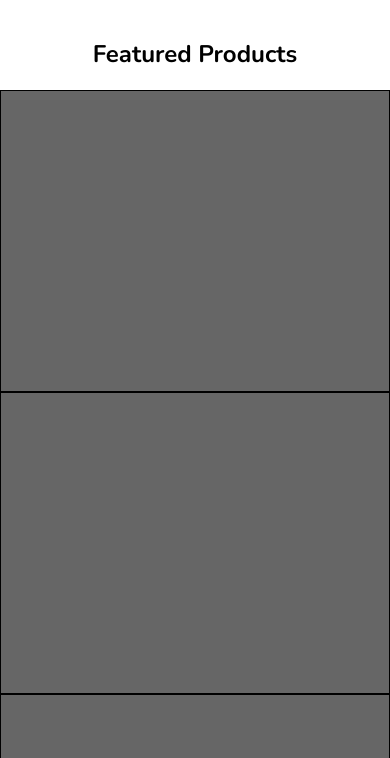
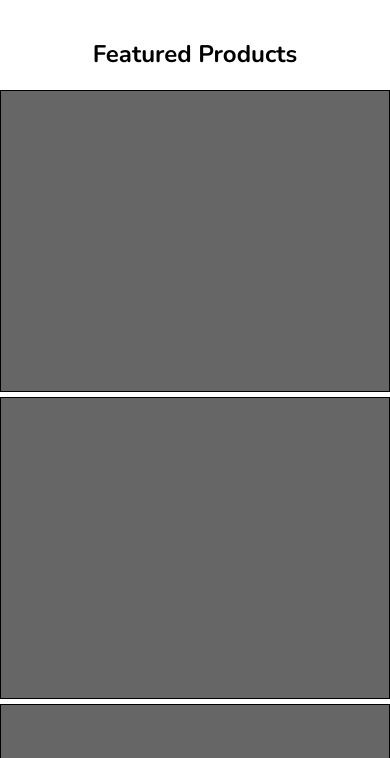
Before and after one commit to beatricemagana/e-commerce-layout, a plain HTML site: page index.html in a window 390 px wide. Shown: the part 1242-2000 px from the top of the page. Drawn offline with nearby package versions, Linux system fonts and the light colour scheme.

Commit message:
add grid to featured products

```diff
--- a/style.css
+++ b/style.css
@@ -50,6 +50,8 @@ body {
     max-width: 1200px;
     margin: 0 auto;
     display: grid;
+    grid-template-columns: repeat(3, 1fr);
+    grid-gap: 5px;
 }
 
 .featured-product-item {
@@ -63,10 +65,19 @@ body {
     .category-item {
         min-width: 50%;
     }
+
+    .featured-products {
+        grid-template-columns: repeat(2, 1fr);
+    }
+
 }
 
 @media (max-width: 800px) {
     .category-item {
         min-width: 100%;
     }
+
+    .featured-products {
+        grid-template-columns: 1fr;
+    }
 }
```
